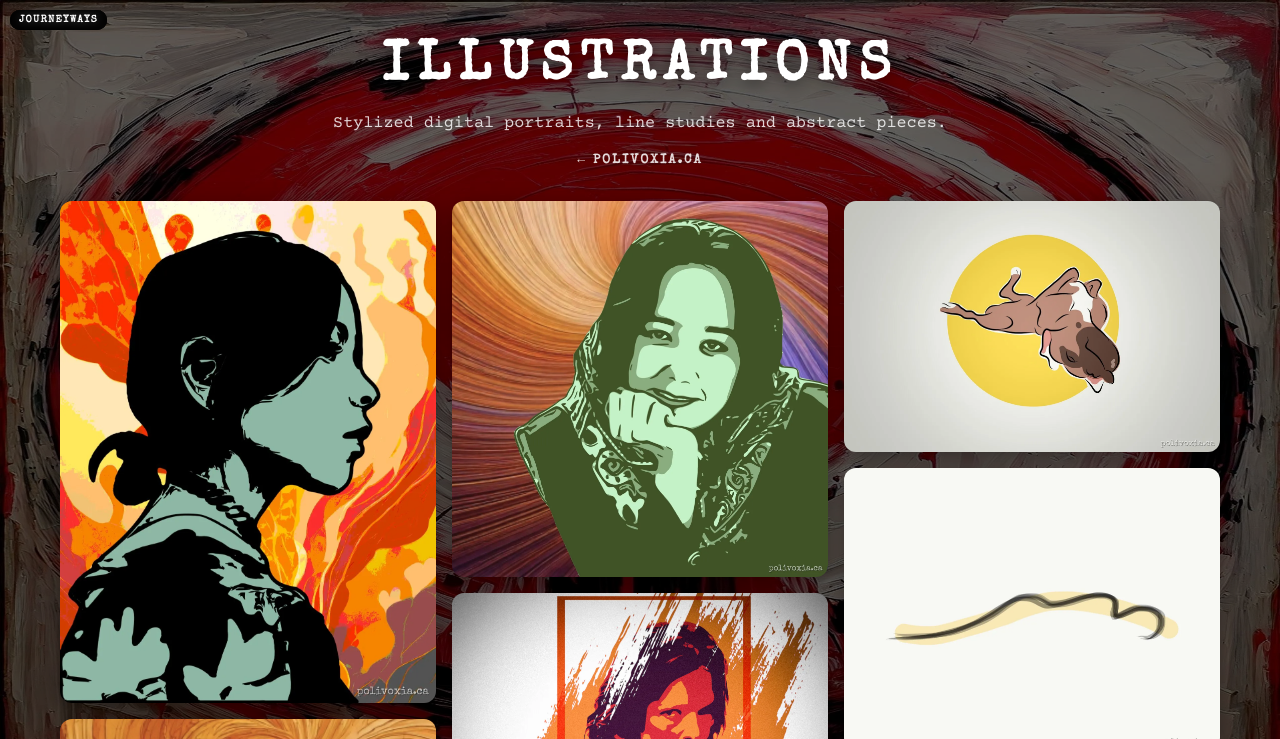
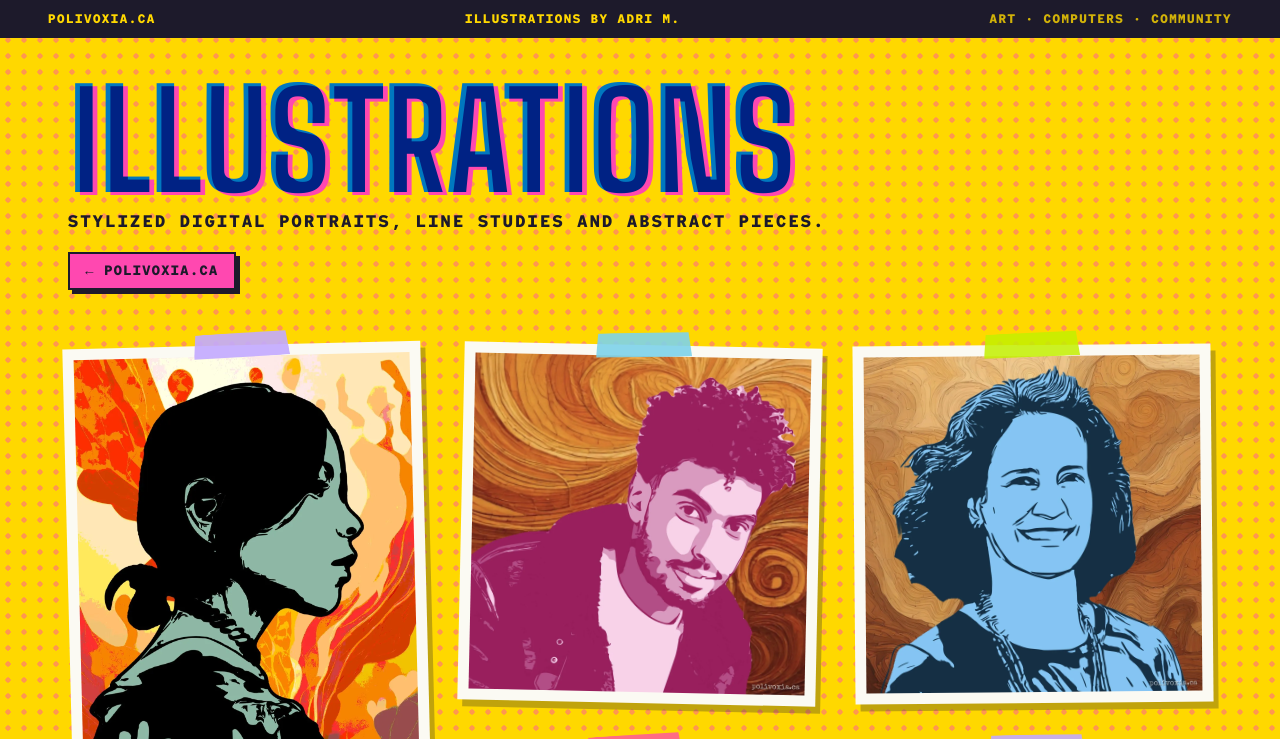
Before and after one commit to theagitist/polivoxia_website, a plain HTML site: page illustrations/index.html in a window 1280 px wide. Shown: the top 739 px of the page. Drawn offline with Linux system fonts and the light colour scheme.

Commit message:
style(illustrations): adopt the v2 homepage look
The gallery now shares /assets/site.css with the homepage and shows each
piece as a taped paper clipping. The masonry layout moves from CSS
columns to a CSS grid with script-set row spans, which fixes glitchy
hover and clicks on tilted items in Chromium. The lightbox becomes a
dialog that keeps keyboard focus inside and returns it on close.

```diff
--- a/illustrations/index.html
+++ b/illustrations/index.html
@@ -12,86 +12,89 @@
 <meta property="og:title" content="Illustrations - POLIVOXIA.CA">
 <meta property="og:description" content="A gallery of digital illustrations by Adri M.: stylized pop-art portraits, line drawings and abstract pieces.">
 <meta property="og:image" content="https://polivoxia.ca/illustrations/img/portrait-1.jpg">
-<link rel="icon" type="image/png" sizes="32x32" href="../favicon-32.png">
-<link rel="icon" type="image/png" sizes="16x16" href="../favicon-16.png">
-<link rel="stylesheet" href="../fonts/fonts.css?v=2">
-<link rel="stylesheet" href="styles.css?v=3">
+<link rel="icon" type="image/png" sizes="32x32" href="/favicon-32.png?v=2">
+<link rel="icon" type="image/png" sizes="16x16" href="/favicon-16.png?v=2">
+<link rel="apple-touch-icon" href="/apple-touch-icon.png?v=2">
+<link rel="stylesheet" href="/assets/fonts/fonts.css">
+<link rel="stylesheet" href="/assets/site.css?v=20">
+<link rel="stylesheet" href="styles.css?v=7">
 </head>
 <body>
-<div class="wrap">
+<a class="skip" href="#grid">Skip to the gallery</a>
+<div class="strip"><a href="/" class="home">POLIVOXIA.CA</a><span>Illustrations by Adri M.</span><span aria-hidden="true">Art · Computers · Community</span></div>
+
+<main class="wrap">
   <header class="masthead">
-    <h1>Illustrations</h1>
-    <p>Stylized digital portraits, line studies and abstract pieces.</p>
+    <h1><span data-t="ILLUSTRATIONS">Illustrations</span></h1>
+    <p class="tagline">Stylized digital portraits, line studies and abstract pieces.</p>
+    <nav class="links" aria-label="Back"><a href="/"><span aria-hidden="true">&larr; </span>polivoxia.ca</a></nav>
   </header>
-  <div class="masthead-links"><a class="back" href="/">&larr; polivoxia.ca</a></div>
 
   <div class="grid" id="grid">
     <button class="shot" data-full="img/portrait-1.jpg" data-cap="Profile study in teal, silhouetted against a wall of fire.">
-      <picture><source srcset="img/portrait-1.webp" type="image/webp"><img src="img/portrait-1.jpg" loading="lazy" alt="Digital illustration: a teal-toned profile of a person in a bun, silhouetted against swirling red, orange and yellow flames."></picture>
+      <span class="paper"><picture><source srcset="img/portrait-1.webp" type="image/webp"><img src="img/portrait-1.jpg" loading="lazy" alt="Digital illustration: a teal-toned profile of a person in a bun, silhouetted against swirling red, orange and yellow flames."></picture></span>
     </button>
     <button class="shot" data-full="img/portrait-2.jpg" data-cap="Magenta duotone portrait over a swirling Van Gogh sky.">
-      <picture><source srcset="img/portrait-2.webp" type="image/webp"><img src="img/portrait-2.jpg" loading="lazy" alt="Digital pop-art portrait of a smiling person with an afro, rendered in magenta and pale pink over a swirling amber background."></picture>
+      <span class="paper"><picture><source srcset="img/portrait-2.webp" type="image/webp"><img src="img/portrait-2.jpg" loading="lazy" alt="Digital pop-art portrait of a smiling person with an afro, rendered in magenta and pale pink over a swirling amber background."></picture></span>
     </button>
     <button class="shot" data-full="img/portrait-3.jpg" data-cap="Blue linocut-style portrait on a warm wood-grain field.">
-      <picture><source srcset="img/portrait-3.webp" type="image/webp"><img src="img/portrait-3.jpg" loading="lazy" alt="Blue duotone woodcut-style portrait of a smiling person with a hand at their chest, over a golden wood-grain texture."></picture>
+      <span class="paper"><picture><source srcset="img/portrait-3.webp" type="image/webp"><img src="img/portrait-3.jpg" loading="lazy" alt="Blue duotone woodcut-style portrait of a smiling person with a hand at their chest, over a golden wood-grain texture."></picture></span>
     </button>
     <button class="shot" data-full="img/portrait-4.jpg" data-cap="Stencil portrait banded across the trans pride flag.">
-      <picture><source srcset="img/portrait-4.webp" type="image/webp"><img src="img/portrait-4.jpg" loading="lazy" alt="High-contrast stencil portrait of a long-haired person, overlaid with the diagonal blue, pink and white stripes of the trans pride flag."></picture>
+      <span class="paper"><picture><source srcset="img/portrait-4.webp" type="image/webp"><img src="img/portrait-4.jpg" loading="lazy" alt="High-contrast stencil portrait of a long-haired person, overlaid with the diagonal blue, pink and white stripes of the trans pride flag."></picture></span>
     </button>
     <button class="shot" data-full="img/abstract-1.jpg" data-cap="Abstract ink swirl in indigo and cobalt.">
-      <picture><source srcset="img/abstract-1.webp" type="image/webp"><img src="img/abstract-1.jpg" loading="lazy" alt="Abstract flowing illustration of dark indigo and cobalt-blue tendrils curling over a pale ice-blue background."></picture>
+      <span class="paper"><picture><source srcset="img/abstract-1.webp" type="image/webp"><img src="img/abstract-1.jpg" loading="lazy" alt="Abstract flowing illustration of dark indigo and cobalt-blue tendrils curling over a pale ice-blue background."></picture></span>
     </button>
     <button class="shot" data-full="img/portrait-5.jpg" data-cap="Sepia portrait against an orange and green vortex.">
-      <picture><source srcset="img/portrait-5.webp" type="image/webp"><img src="img/portrait-5.jpg" loading="lazy" alt="Sepia-toned pop-art portrait of a person resting their chin on a hand, over a swirling orange and green background."></picture>
+      <span class="paper"><picture><source srcset="img/portrait-5.webp" type="image/webp"><img src="img/portrait-5.jpg" loading="lazy" alt="Sepia-toned pop-art portrait of a person resting their chin on a hand, over a swirling orange and green background."></picture></span>
     </button>
     <button class="shot" data-full="img/portrait-6.jpg" data-cap="Green duotone portrait on a multicolour swirl.">
-      <picture><source srcset="img/portrait-6.webp" type="image/webp"><img src="img/portrait-6.jpg" loading="lazy" alt="Green duotone portrait of a person resting their chin on a fist, over a swirling orange and purple background."></picture>
+      <span class="paper"><picture><source srcset="img/portrait-6.webp" type="image/webp"><img src="img/portrait-6.jpg" loading="lazy" alt="Green duotone portrait of a person resting their chin on a fist, over a swirling orange and purple background."></picture></span>
     </button>
     <button class="shot" data-full="img/portrait-7.jpg" data-cap="Paint-splatter portrait framed in burnt orange.">
-      <picture><source srcset="img/portrait-7.webp" type="image/webp"><img src="img/portrait-7.jpg" loading="lazy" alt="Stencil portrait in dark plum and red inside a thin orange frame, with orange paint splatters bursting behind it."></picture>
+      <span class="paper"><picture><source srcset="img/portrait-7.webp" type="image/webp"><img src="img/portrait-7.jpg" loading="lazy" alt="Stencil portrait in dark plum and red inside a thin orange frame, with orange paint splatters bursting behind it."></picture></span>
     </button>
     <button class="shot" data-full="img/portrait-8.jpg" data-cap="Stencil portrait banded across the nonbinary pride flag.">
-      <picture><source srcset="img/portrait-8.webp" type="image/webp"><img src="img/portrait-8.jpg" loading="lazy" alt="High-contrast stencil portrait, overlaid with the diagonal yellow, white, purple and black stripes of the nonbinary pride flag."></picture>
+      <span class="paper"><picture><source srcset="img/portrait-8.webp" type="image/webp"><img src="img/portrait-8.jpg" loading="lazy" alt="High-contrast stencil portrait, overlaid with the diagonal yellow, white, purple and black stripes of the nonbinary pride flag."></picture></span>
     </button>
     <button class="shot" data-full="img/portrait-9.jpg" data-cap="Purple duotone portrait on carved wood grain.">
-      <picture><source srcset="img/portrait-9.webp" type="image/webp"><img src="img/portrait-9.jpg" loading="lazy" alt="Purple and lilac duotone portrait of a person in glasses, over a flowing golden wood-grain background."></picture>
+      <span class="paper"><picture><source srcset="img/portrait-9.webp" type="image/webp"><img src="img/portrait-9.jpg" loading="lazy" alt="Purple and lilac duotone portrait of a person in glasses, over a flowing golden wood-grain background."></picture></span>
     </button>
     <button class="shot" data-full="img/portrait-10.jpg" data-cap="Comic-ink portrait on a color-block wall.">
-      <picture><source srcset="img/portrait-10.webp" type="image/webp"><img src="img/portrait-10.jpg" loading="lazy" alt="Comic-style inked portrait of a person in glasses with long hair, over blocks of teal, orange and yellow."></picture>
+      <span class="paper"><picture><source srcset="img/portrait-10.webp" type="image/webp"><img src="img/portrait-10.jpg" loading="lazy" alt="Comic-style inked portrait of a person in glasses with long hair, over blocks of teal, orange and yellow."></picture></span>
     </button>
     <button class="shot" data-full="img/portrait-11.jpg" data-cap="Single-line portrait with red glasses.">
-      <picture><source srcset="img/portrait-11.webp" type="image/webp"><img src="img/portrait-11.jpg" loading="lazy" alt="Minimal single-line drawing of a face with long hair and red-framed glasses on a soft grey background."></picture>
+      <span class="paper"><picture><source srcset="img/portrait-11.webp" type="image/webp"><img src="img/portrait-11.jpg" loading="lazy" alt="Minimal single-line drawing of a face with long hair and red-framed glasses on a soft grey background."></picture></span>
     </button>
     <button class="shot" data-full="img/sketch-1.jpg" data-cap="Sleeping dog on a yellow sun.">
-      <picture><source srcset="img/sketch-1.webp" type="image/webp"><img src="img/sketch-1.jpg" loading="lazy" alt="Line-art illustration of a brown-and-white dog sleeping upside down on its back, over a yellow circle."></picture>
+      <span class="paper"><picture><source srcset="img/sketch-1.webp" type="image/webp"><img src="img/sketch-1.jpg" loading="lazy" alt="Line-art illustration of a brown-and-white dog sleeping upside down on its back, over a yellow circle."></picture></span>
     </button>
     <button class="shot" data-full="img/abstract-2.jpg" data-cap="Single gestural brush stroke.">
-      <picture><source srcset="img/abstract-2.webp" type="image/webp"><img src="img/abstract-2.jpg" loading="lazy" alt="Minimalist illustration of a single wavy black brush stroke trailing a soft cream shadow."></picture>
+      <span class="paper"><picture><source srcset="img/abstract-2.webp" type="image/webp"><img src="img/abstract-2.jpg" loading="lazy" alt="Minimalist illustration of a single wavy black brush stroke trailing a soft cream shadow."></picture></span>
     </button>
     <button class="shot" data-full="img/abstract-3.jpg" data-cap="Ink-and-marker art-journal page.">
-      <picture><source srcset="img/abstract-3.webp" type="image/webp"><img src="img/abstract-3.jpg" loading="lazy" alt="Densely inked art-journal page in reds and pinks, layered with handwriting, eyes and spiral motifs."></picture>
+      <span class="paper"><picture><source srcset="img/abstract-3.webp" type="image/webp"><img src="img/abstract-3.jpg" loading="lazy" alt="Densely inked art-journal page in reds and pinks, layered with handwriting, eyes and spiral motifs."></picture></span>
     </button>
 
     <button class="shot" data-full="img/journeyways-1.jpg" data-cap="Journeyways card art." data-link="https://www.journeyways.ca/components-cards.html">
-      <span class="tag">Journeyways</span>
-      <picture><source srcset="img/journeyways-1.webp" type="image/webp"><img src="img/journeyways-1.jpg" loading="lazy" alt="Journeyways card art: a small ink figure walking beside a large watercolour fish, in blues, purples and warm splashes."></picture>
+      <span class="paper"><span class="tag">Journeyways</span><picture><source srcset="img/journeyways-1.webp" type="image/webp"><img src="img/journeyways-1.jpg" loading="lazy" alt="Journeyways card art: a small ink figure walking beside a large watercolour fish, in blues, purples and warm splashes."></picture></span>
     </button>
     <button class="shot" data-full="img/journeyways-2.jpg" data-cap="Journeyways card art." data-link="https://www.journeyways.ca/components-cards.html">
-      <span class="tag">Journeyways</span>
-      <picture><source srcset="img/journeyways-2.webp" type="image/webp"><img src="img/journeyways-2.jpg" loading="lazy" alt="Journeyways card art: two ink-and-watercolour faces in profile facing each other across a white field."></picture>
+      <span class="paper"><span class="tag">Journeyways</span><picture><source srcset="img/journeyways-2.webp" type="image/webp"><img src="img/journeyways-2.jpg" loading="lazy" alt="Journeyways card art: two ink-and-watercolour faces in profile facing each other across a white field."></picture></span>
     </button>
     <button class="shot" data-full="img/journeyways-3.jpg" data-cap="Journeyways tile art." data-link="https://www.journeyways.ca/components-tiles.html">
-      <span class="tag">Journeyways</span>
-      <picture><source srcset="img/journeyways-3.webp" type="image/webp"><img src="img/journeyways-3.jpg" loading="lazy" alt="Journeyways tile art: a luminous forest path lit by fireflies, with vivid splatter-painted trees and grass."></picture>
+      <span class="paper"><span class="tag">Journeyways</span><picture><source srcset="img/journeyways-3.webp" type="image/webp"><img src="img/journeyways-3.jpg" loading="lazy" alt="Journeyways tile art: a luminous forest path lit by fireflies, with vivid splatter-painted trees and grass."></picture></span>
     </button>
     <button class="shot" data-full="img/journeyways-4.jpg" data-cap="Journeyways tile art." data-link="https://www.journeyways.ca/components-tiles.html">
-      <span class="tag">Journeyways</span>
-      <picture><source srcset="img/journeyways-4.webp" type="image/webp"><img src="img/journeyways-4.jpg" loading="lazy" alt="Journeyways tile art: an ink-drawn ferris wheel bursting with rainbow paint splatters on a white background."></picture>
+      <span class="paper"><span class="tag">Journeyways</span><picture><source srcset="img/journeyways-4.webp" type="image/webp"><img src="img/journeyways-4.jpg" loading="lazy" alt="Journeyways tile art: an ink-drawn ferris wheel bursting with rainbow paint splatters on a white background."></picture></span>
     </button>
   </div>
-</div>
+</main>
 
-<div class="lightbox" id="lightbox" aria-hidden="true">
+<footer><span>© Adri M.</span><span>Art · Computers · Community</span></footer>
+
+<div class="lightbox" id="lightbox" role="dialog" aria-modal="true" aria-label="Illustration viewer" aria-hidden="true">
   <button class="lb-btn lb-close" id="lbClose" aria-label="Close">&times;</button>
   <button class="lb-btn lb-prev" id="lbPrev" aria-label="Previous">&#8249;</button>
   <img id="lbImg" src="" alt="">
@@ -100,6 +103,18 @@
 </div>
 
 <script>
+// masonry: each item spans as many 6px grid rows as its clipping is tall (plus the 2.4rem gap below it)
+(function () {
+  var grid = document.getElementById('grid'), shots = grid.querySelectorAll('.shot');
+  function layout() {
+    var gap = parseFloat(getComputedStyle(shots[0]).marginBottom);
+    shots.forEach(function (s) { s.style.gridRowEnd = 'span ' + Math.ceil((s.firstElementChild.offsetHeight + gap) / 6); });
+  }
+  grid.classList.add('masonry'); layout();
+  grid.querySelectorAll('img').forEach(function (img) { if (!img.complete) img.addEventListener('load', layout); });
+  addEventListener('resize', layout);
+})();
+
 (function () {
   var items = Array.prototype.slice.call(document.querySelectorAll('.shot'));
   var lb = document.getElementById('lightbox');
@@ -122,17 +137,21 @@
       lbCap.appendChild(a);
     }
   }
+  var opener = null;
   function open(i) {
+    opener = items[i];
     idx = i; show();
     lb.classList.add('open');
     lb.setAttribute('aria-hidden', 'false');
     document.body.style.overflow = 'hidden';
+    document.getElementById('lbClose').focus();
   }
   function close() {
     lb.classList.remove('open');
     lb.setAttribute('aria-hidden', 'true');
     document.body.style.overflow = '';
     lbImg.src = '';
+    if (opener) opener.focus();
   }
   function step(n) { idx = (idx + n + items.length) % items.length; show(); }
 
@@ -146,6 +165,9 @@
     if (e.key === 'Escape') close();
     else if (e.key === 'ArrowLeft') step(-1);
     else if (e.key === 'ArrowRight') step(1);
+    else if (e.key === 'Tab') { var b = lb.querySelectorAll('button, a'); var f = b[0], l = b[b.length - 1];
+      if (e.shiftKey && document.activeElement === f) { e.preventDefault(); l.focus(); }
+      else if (!e.shiftKey && document.activeElement === l) { e.preventDefault(); f.focus(); } }
   });
 })();
 </script>
--- a/illustrations/styles.css
+++ b/illustrations/styles.css
@@ -1,174 +1,54 @@
-/* Illustrations gallery — matches the polivoxia.ca homepage aesthetic */
-* { margin: 0; padding: 0; box-sizing: border-box; }
+/* Illustrations gallery: the polivoxia.ca v2 look (board, strip, riso title, buttons and footer come from /assets/site.css).
+   This file only adds the masthead, the clipping grid and the lightbox. */
 
-body {
-  font: 400 15px/1.8 "Lato", sans-serif;
-  color: #eaeaea;
-  min-height: 100vh;
-  background-color: #1a1a1a;
-  background-image: url("../img/polivoxia_logo.jpg");
-  background-image: image-set(url("../img/polivoxia_logo.webp") type("image/webp"), url("../img/polivoxia_logo.jpg") type("image/jpeg"));
-  background-position: center;
-  background-repeat: no-repeat;
-  background-size: cover;
-  background-attachment: fixed;
-}
-body::before {
-  content: "";
-  position: fixed;
-  inset: 0;
-  background: rgba(0,0,0,0.62);
-  z-index: -1;
-}
+.wrap{max-width:1240px;margin:0 auto;padding:clamp(1.4rem,4vw,3rem) clamp(1rem,4vw,3rem) 4rem}
+.strip > span:last-child{opacity:.8}
 
-.wrap { max-width: 1200px; margin: 0 auto; padding: 40px 20px 80px; }
+/* masthead: the homepage's off-register title, one word */
+.masthead{margin-bottom:clamp(2rem,5vw,3.4rem);isolation:isolate}  /* keeps the riso multiply inks from blending with the yellow page, as in the homepage hero */
+.masthead h1{font-size:clamp(3rem,11vw,8.5rem)}
+.masthead .tagline{margin-top:1rem}
+.masthead .links{margin-top:1.2rem}
 
-.masthead { text-align: center; margin-bottom: 8px; }
-.masthead h1 {
-  font: 700 3.4rem/1.05 "Special Elite", "Courier New", monospace;
-  letter-spacing: 8px;
-  text-transform: uppercase;
-  color: #fff;
-  text-shadow: 0 2px 18px rgba(0,0,0,0.6);
-}
-.masthead p {
-  margin-top: 14px;
-  font: 400 1.05rem/1.5 "Courier Prime", "Courier New", monospace;
-  color: rgba(255,255,255,0.82);
-}
-.back {
-  display: inline-block;
-  margin-bottom: 34px;
-  font: 700 13px/1 "Special Elite", "Courier New", monospace;
-  letter-spacing: 2px;
-  text-transform: uppercase;
-  color: rgba(255,255,255,0.85);
-  text-decoration: none;
-}
-.back:hover { color: #fff; }
-.masthead-links { text-align: center; }
+/* masonry on CSS grid (not CSS columns: Chromium mis-draws and mis-hit-tests tilted, scaling items inside multicol).
+   Without JS it is a plain top-aligned grid; with JS (.masonry) rows are 6px and each item spans its own height. */
+.grid{display:grid;grid-template-columns:repeat(3,minmax(0,1fr));column-gap:2.2rem;align-items:start}
+.grid.masonry{grid-auto-rows:6px}
+@media (max-width:900px){.grid{grid-template-columns:repeat(2,minmax(0,1fr));column-gap:1.4rem}}
+@media (max-width:560px){.grid{grid-template-columns:minmax(0,1fr)}}
 
-@media (max-width: 640px) {
-  .masthead h1 { font-size: 2.3rem; letter-spacing: 4px; }
-}
+.shot{display:block;width:100%;margin:0 0 2.4rem;padding:0;border:0;background:none;cursor:zoom-in;color:var(--ink);text-align:left}
+.shot .paper{--r:-1.4deg;--tp:rgba(255,72,176,.75);position:relative;display:block;background:var(--paper);padding:11px;
+  box-shadow:5px 7px 0 rgba(29,26,43,.28);transform:rotate(var(--r));transition:transform .2s,box-shadow .2s}
+.shot:nth-child(3n+2) .paper{--r:1.2deg;--tp:rgba(126,211,234,.9)}
+.shot:nth-child(3n) .paper{--r:-.5deg;--tp:rgba(196,240,0,.85)}
+.shot:nth-child(4n+1) .paper{--tp:rgba(195,170,255,.9)}
+/* masking tape */
+.shot .paper::before{content:"";position:absolute;z-index:2;top:-13px;left:50%;width:96px;height:26px;transform:translateX(-50%) rotate(-3deg);
+  background:var(--tp);clip-path:polygon(3% 0,97% 6%,100% 100%,0 92%)}
+.shot img{display:block;width:100%;height:auto}
+.shot:hover .paper,.shot:focus-visible .paper{transform:rotate(0) scale(1.02);box-shadow:8px 11px 0 rgba(29,26,43,.3)}
+.shot:focus-visible{outline:none}
+.shot:focus-visible .paper{outline:3px solid var(--blue);outline-offset:4px}
 
-/* Masonry via CSS columns — no JS, no layout library */
-.grid {
-  column-count: 3;
-  column-gap: 16px;
-}
-@media (max-width: 900px) { .grid { column-count: 2; } }
-@media (max-width: 560px) { .grid { column-count: 1; } }
+/* source label (Journeyways), as a stamp */
+.shot .tag{position:absolute;z-index:3;top:20px;right:18px;font:700 .7rem/1 var(--mono);letter-spacing:.14em;text-transform:uppercase;
+  color:var(--plum);background:var(--paper);border:2px solid var(--plum);padding:.35rem .5rem;transform:rotate(5deg);pointer-events:none}
 
-.shot {
-  display: block;
-  width: 100%;
-  margin: 0 0 16px;
-  padding: 0;
-  border: 0;
-  border-radius: 12px;
-  overflow: hidden;
-  cursor: zoom-in;
-  background: rgba(0,0,0,0.4);
-  box-shadow: 0 8px 24px rgba(0,0,0,0.4), inset 0 0 0 1px rgba(255,255,255,0.08);
-  break-inside: avoid;
-  transition: box-shadow 280ms ease;
-}
-.shot img {
-  display: block;
-  width: 100%;
-  height: auto;
-  transition: transform 320ms ease, filter 320ms ease;
-}
-/* ponytail: never transform the .shot itself — it's a CSS-column child, and a
-   transformed multicol child disappears in Chromium/WebKit. Zoom the inner img. */
-.shot:hover {
-  box-shadow: 0 16px 38px rgba(0,0,0,0.5), inset 0 0 0 1px rgba(255,255,255,0.14);
-}
-.shot:hover img {
-  transform: scale(1.05);
-  filter: saturate(1.1) contrast(1.03);
-}
-.shot:focus-visible { outline: 2px solid #ffd54a; outline-offset: 3px; }
-
-/* Source label (e.g. Journeyways) */
-.shot .tag {
-  position: absolute;
-  top: 10px;
-  left: 10px;
-  padding: 5px 9px;
-  border-radius: 999px;
-  background: rgba(0,0,0,0.72);
-  color: #fff;
-  font: 600 10px/1 "Special Elite", "Courier New", monospace;
-  letter-spacing: 1.2px;
-  text-transform: uppercase;
-  backdrop-filter: blur(4px);
-  pointer-events: none;
-  z-index: 2;
-}
-
-/* Lightbox */
-.lightbox {
-  position: fixed;
-  inset: 0;
-  display: none;
-  align-items: center;
-  justify-content: center;
-  background: rgba(0,0,0,0.9);
-  z-index: 100;
-  padding: 40px 20px;
-}
-.lightbox.open { display: flex; }
-.lightbox img {
-  max-width: 100%;
-  max-height: calc(100vh - 120px);
-  border-radius: 6px;
-  box-shadow: 0 20px 60px rgba(0,0,0,0.6);
-}
-.lb-cap {
-  position: absolute;
-  bottom: 18px;
-  left: 0;
-  right: 0;
-  text-align: center;
-  font: 400 15px/1.4 "Courier Prime", "Courier New", monospace;
-  color: rgba(255,255,255,0.85);
-  padding: 0 20px;
-}
-.lb-cap a {
-  color: #ffd54a;
-  text-decoration: none;
-  border-bottom: 1px solid rgba(255,213,74,0.5);
-  white-space: nowrap;
-}
-.lb-cap a:hover { border-bottom-color: #ffd54a; }
-.lb-btn {
-  position: absolute;
-  top: 50%;
-  transform: translateY(-50%);
-  width: 52px;
-  height: 52px;
-  border: 0;
-  border-radius: 999px;
-  background: rgba(255,255,255,0.12);
-  color: #fff;
-  font-size: 26px;
-  line-height: 1;
-  cursor: pointer;
-  display: grid;
-  place-items: center;
-  transition: background 200ms ease;
-}
-.lb-btn:hover { background: rgba(255,255,255,0.25); }
-.lb-prev { left: 14px; }
-.lb-next { right: 14px; }
-.lb-close {
-  position: absolute;
-  top: 14px;
-  right: 16px;
-  transform: none;
-}
-@media (max-width: 560px) {
-  .lb-btn { width: 42px; height: 42px; font-size: 22px; }
-}
+/* lightbox: an ink room, the picture on paper */
+.lightbox{position:fixed;inset:0;display:none;align-items:center;justify-content:center;flex-direction:column;gap:1rem;
+  background:rgba(29,26,43,.94);z-index:100;padding:clamp(1rem,4vw,2.5rem) clamp(3.6rem,8vw,6rem) 5rem}
+.lightbox.open{display:flex}
+.lightbox img{max-width:100%;max-height:calc(100vh - 11rem);background:var(--paper);padding:10px;box-shadow:8px 10px 0 rgba(0,0,0,.45)}
+.lb-cap{position:absolute;bottom:1.2rem;left:1rem;right:1rem;text-align:center;font:700 .85rem/1.5 var(--mono);letter-spacing:.06em;color:var(--board)}
+.lb-cap a{color:var(--lime);text-decoration:underline;text-decoration-thickness:2px;text-underline-offset:3px;white-space:nowrap}
+.lb-cap a:hover{color:var(--paper)}
+.lb-btn{position:absolute;top:50%;transform:translateY(-50%);width:48px;height:48px;display:grid;place-items:center;cursor:pointer;
+  font:900 1.6rem/1 var(--disp);color:var(--ink);background:var(--board);border:2px solid var(--ink);box-shadow:4px 4px 0 rgba(0,0,0,.5);transition:background .15s}
+.lb-btn:hover{background:var(--pink)}
+.lb-btn:focus-visible{outline:3px solid var(--lime);outline-offset:3px}
+.lb-prev{left:14px}
+.lb-next{right:14px}
+.lb-close{top:14px;right:14px;transform:none;background:var(--coral)}
+@media (max-width:560px){.lb-btn{width:42px;height:42px}.lightbox{padding:4rem .8rem 6rem}}
+@media (prefers-reduced-motion:reduce){.shot .paper,.lb-btn{transition:none}}
```
